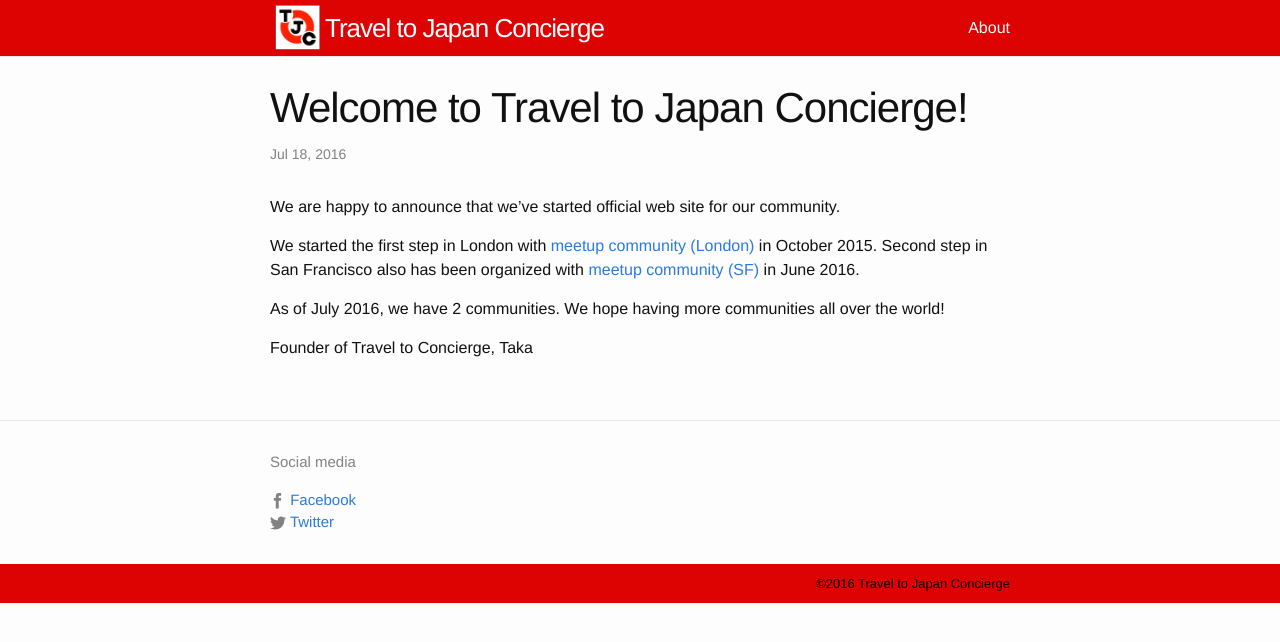
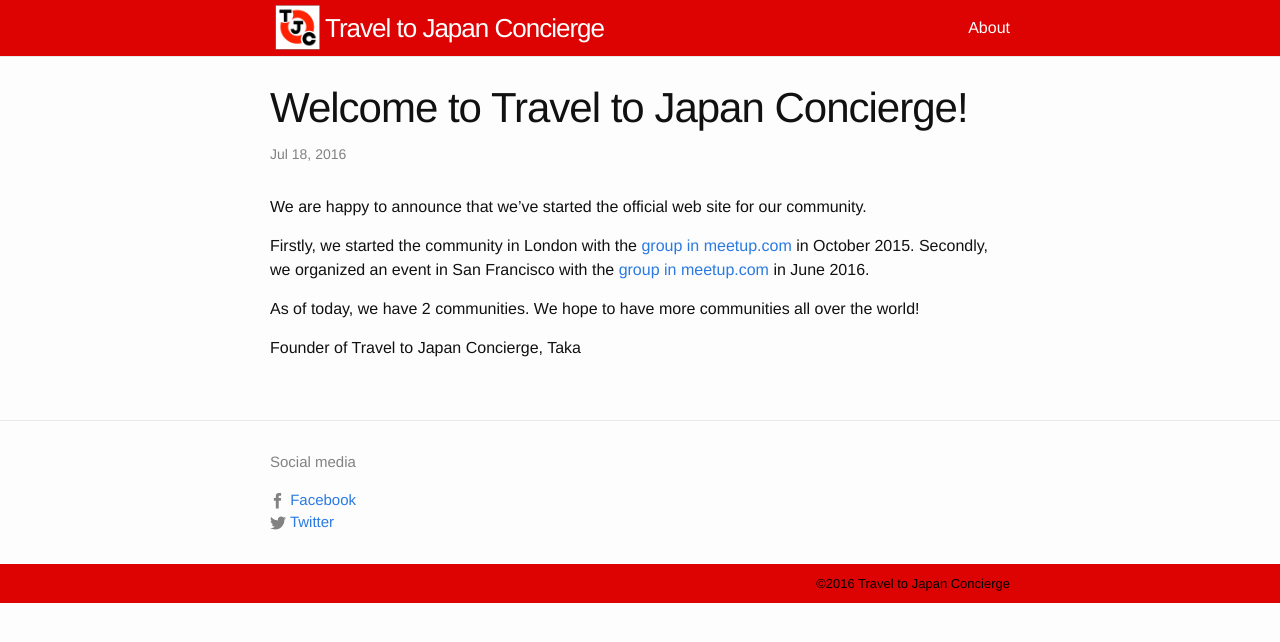
Before and after one commit to tjconcierge/tjconcierge.github.io, a Jekyll site: the page built from _posts/2016-07-18-welcome-to-tjc.markdown, in a window 1280 px wide. Shown: the top 642 px of the page. Built offline with Jekyll 4.4.1, drawn with Linux system fonts in a browser that asks for light colours.

Commit message:
Update about and first post after native review

```diff
--- a/_posts/2016-07-18-welcome-to-tjc.markdown
+++ b/_posts/2016-07-18-welcome-to-tjc.markdown
@@ -5,13 +5,13 @@ date:   2016-07-18 22:43:32 +0900
 categories: general
 ---
 
-We are happy to announce that we've started official web site for our community.
+We are happy to announce that we've started the official web site for our community.
 
-We started the first step in London with [meetup community (London)][meetup-london] in October 2015. Second step in San Francisco also has been organized with [meetup community (SF)][meetup-sf] in June 2016.
+Firstly, we started the community in London with the [group in meetup.com][meetup-london] in October 2015. Secondly, we organized an event in San Francisco with the [group in meetup.com][meetup-sf] in June 2016.
 
-As of July 2016, we have 2 communities. We hope having more communities all over the world!
+As of today, we have 2 communities. We hope to have more communities all over the world!
 
-Founder of Travel to Concierge, Taka
+Founder of Travel to Japan Concierge, Taka
 
 [meetup-london]: http://www.meetup.com/Travel-to-Japan-Concierge-in-London/
 [meetup-sf]: http://www.meetup.com/Travel-to-Japan-Concierge-in-San-Francisco/
```
Also changed, not shown: about.md (+3 -3 lines).
